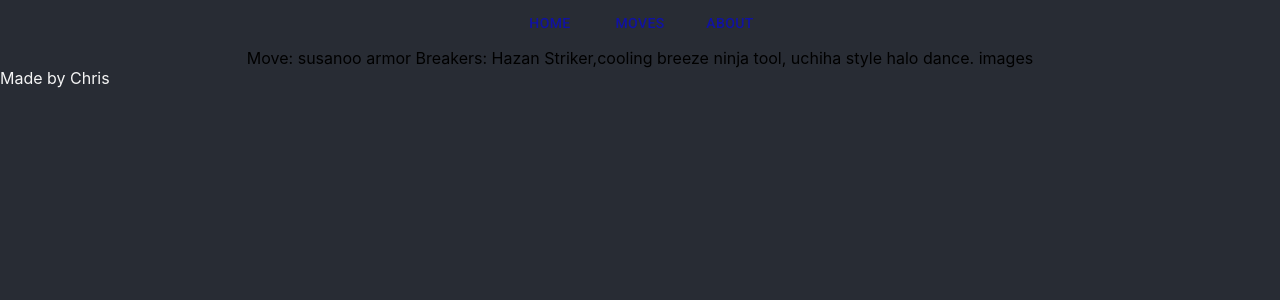
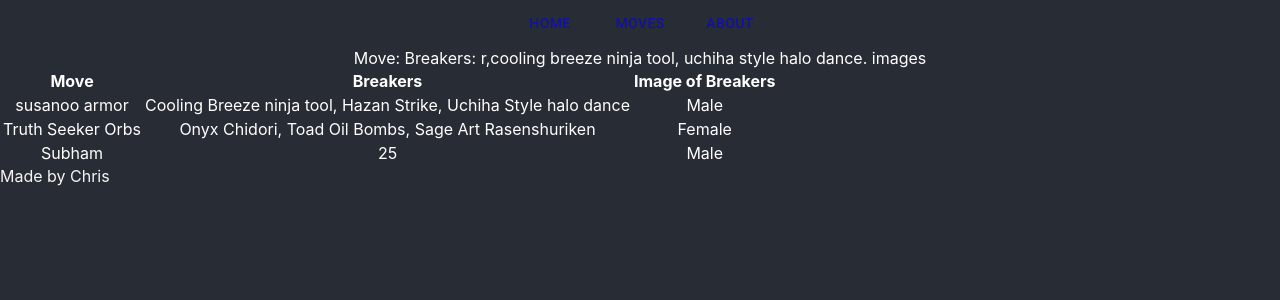
Before and after one commit to ChristopherB91/testpro1, a React (Create React App) app: page /Moves in a window 1280 px wide. Shown: the top 300 px of the page. Built offline with nearby package versions, Linux system fonts and the light colour scheme.

Commit message:
created a table and added data grid mui

```diff
--- a/package.json
+++ b/package.json
@@ -7,6 +7,7 @@
     "@emotion/styled": "^11.10.0",
     "@mui/icons-material": "^5.8.4",
     "@mui/material": "^5.10.0",
+    "@mui/x-data-grid": "^5.15.2",
     "@testing-library/jest-dom": "^5.16.5",
     "@testing-library/react": "^13.3.0",
     "@testing-library/user-event": "^13.5.0",
--- a/src/App.css
+++ b/src/App.css
@@ -47,3 +47,8 @@ html{
   color: whitesmoke;
   min-height: 71.8vh;
 }
+
+.App-moves{
+  color: white;
+
+}
--- a/src/Components/Moves.js
+++ b/src/Components/Moves.js
@@ -1,11 +1,34 @@
 import React from 'react'
+// import { DataGrid } from '@mui/x-data-grid';
 
 function Moves() {
     return (
         <div className='App-moves'>
-        Move: susanoo armor
-        Breakers: Hazan Striker,cooling breeze ninja tool, uchiha style halo dance.
+        Move:
+        Breakers: r,cooling breeze ninja tool, uchiha style halo dance.
         images
+        <table>
+        <tr>
+          <th>Move</th>
+          <th>Breakers</th>
+          <th>Image of Breakers</th>
+        </tr>
+        <tr>
+          <td>susanoo armor</td>
+          <td>Cooling Breeze ninja tool, Hazan Strike, Uchiha Style halo dance</td>
+          <td>Male</td>
+        </tr>
+        <tr>
+          <td>Truth Seeker Orbs</td>
+          <td>Onyx Chidori, Toad Oil Bombs, Sage Art Rasenshuriken</td>
+          <td>Female</td>
+        </tr>
+        <tr>
+          <td>Subham</td>
+          <td>25</td>
+          <td>Male</td>
+        </tr>
+      </table>
         </div>
     )
 }
```
Also changed, not shown: 1 other file (tests, documents, lock files or other folders).
